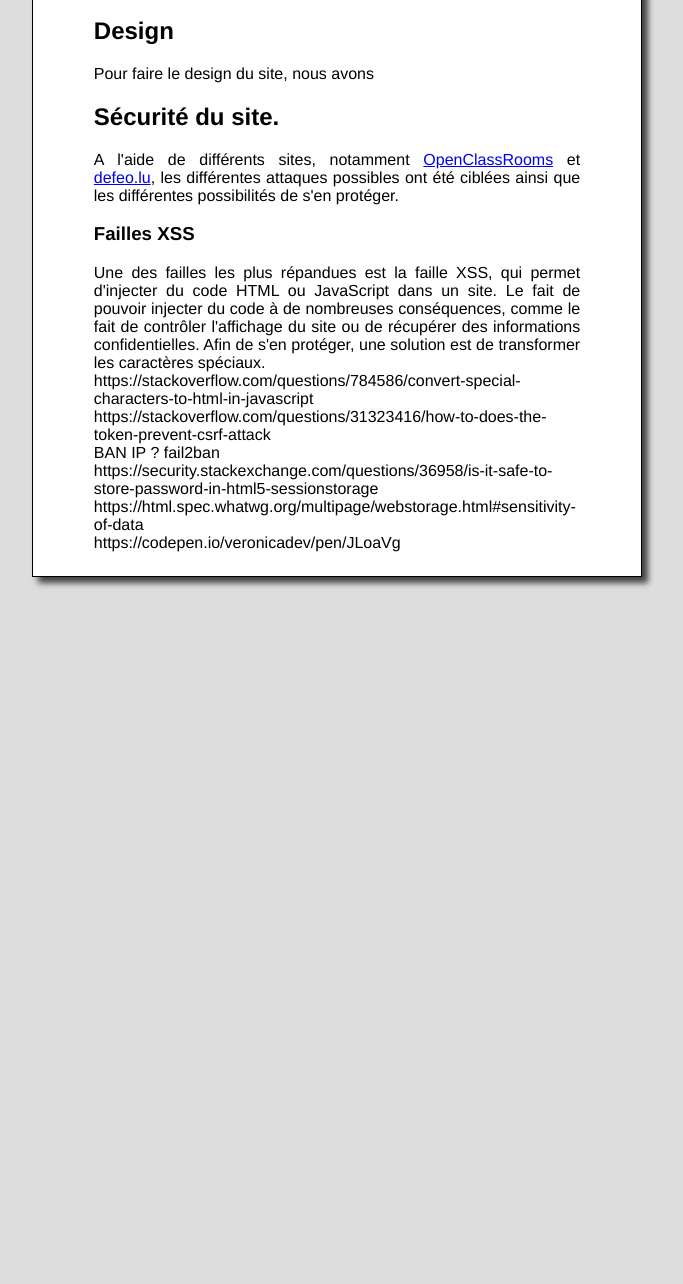
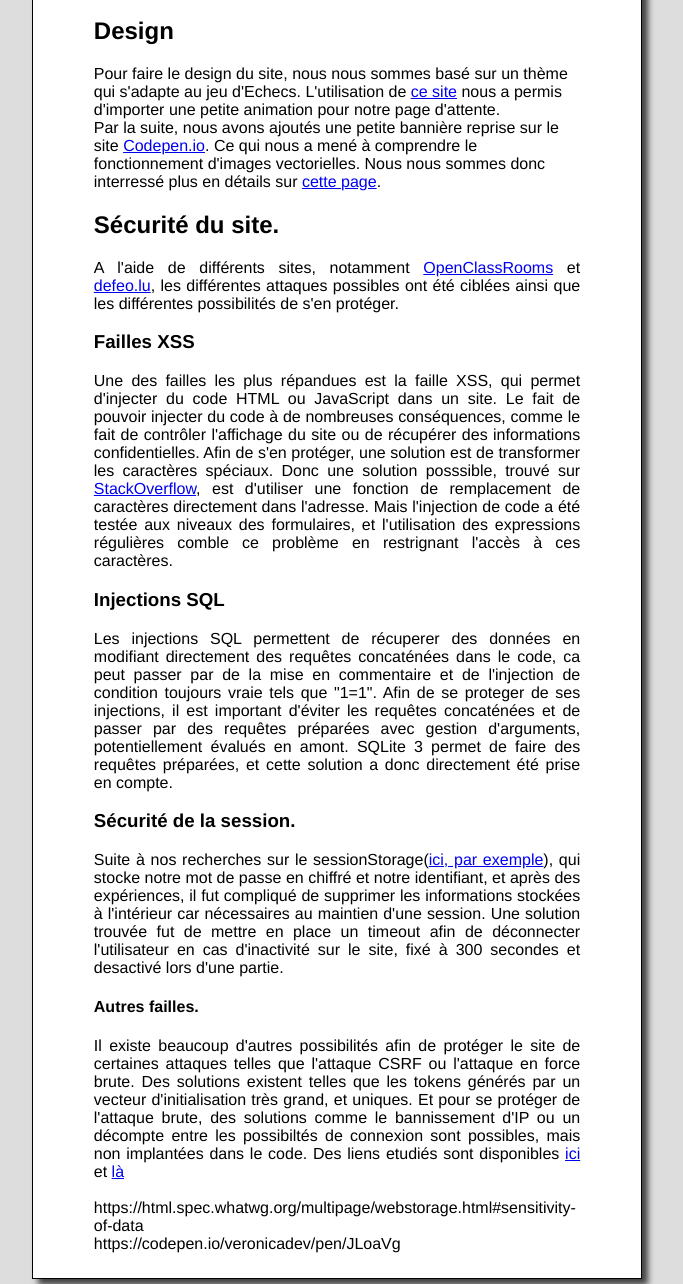
Before and after one commit to Seiro09/Rehearsal, a plain HTML site: page index.html in a window 1280 px wide. Shown: the part 2756-4040 px from the top of the page, without its empty margins (303-986 px from the left). Before the commit the page ends 3365 px from the top, so only its background shows below. Drawn offline with Linux system fonts and the light colour scheme.

Commit message:
📷🌚 Updated with Glitch

```diff
--- a/index.html
+++ b/index.html
@@ -36,7 +36,7 @@
         de partir sur un affichage en CSS plutôt que d'utiliser la balise canvas en HTML.
         En effet, le CSS semble plus maitrisé et connu dans le groupe, même s'il reste un outil puissant.
         De plus, étant donné un affichage assez simple, le CSS était bien plus adapté que la balise canvas
-        qui nécessite, de manipuler des objets graphiques.
+        qui nécessite de manipuler des objets graphiques.
         Enfin, l'utilisation de la balise canvas aurait necessité une phase d'apprentissage supplémentaire non négligeable,
         et dans le cadre du projet, cette phase n'était pas la bienvenue.
       </div>
@@ -114,7 +114,11 @@
         Design
       </h2>
       <div>
-        Pour faire le design du site, nous avons
+        Pour faire le design du site, nous nous sommes basé sur un thème qui s'adapte au jeu d'Echecs. L'utilisation de <a href = "https://loading.io/css/">ce site</a> nous a permis d'importer une petite animation pour notre page d'attente.
+        <br>
+        Par la suite, nous avons ajoutés une petite bannière reprise sur le site <a href = "https://codepen.io/veronicadev/pen/JLoaVg">Codepen.io</a>.
+        Ce qui nous a mené à comprendre le fonctionnement d'images vectorielles. Nous nous sommes donc interressé plus en détails sur
+        <a href = "https://developer.mozilla.org/fr/docs/Apprendre/HTML/Comment/Ajouter_des_images_vectorielles_%C3%A0_une_page_web">cette page</a>.
       </div>
       <h2 id="Failles">
         Sécurité du site.
@@ -126,13 +130,34 @@
         <div class="recherches">
           Une des failles les plus répandues est la faille XSS, qui permet d'injecter du code HTML ou JavaScript dans un site.
           Le fait de pouvoir injecter du code à de nombreuses conséquences, comme le fait de contrôler l'affichage du site ou de récupérer des informations confidentielles.
-          Afin de s'en protéger, une solution est de transformer les caractères spéciaux.
+          Afin de s'en protéger, une solution est de transformer les caractères spéciaux. Donc une solution posssible, trouvé sur <a href="https://stackoverflow.com/questions/784586/convert-special-characters-to-html-in-javascript">StackOverflow</a>, est d'utiliser une fonction de remplacement de caractères directement dans l'adresse.
+          Mais l'injection de code a été testée aux niveaux des formulaires, et l'utilisation des expressions régulières comble ce problème en restrignant l'accès à ces caractères.
 
         </div>
-        https://stackoverflow.com/questions/784586/convert-special-characters-to-html-in-javascript<br>
-        https://stackoverflow.com/questions/31323416/how-to-does-the-token-prevent-csrf-attack<br>
-        BAN IP ? fail2ban<br>
-        https://security.stackexchange.com/questions/36958/is-it-safe-to-store-password-in-html5-sessionstorage<br>
+
+        <h3>
+          Injections SQL
+        </h3>
+        <div>
+          Les injections SQL permettent de récuperer des données en modifiant directement des requêtes concaténées dans le code, ca peut passer par de la mise en commentaire et de l'injection de condition toujours vraie tels que "1=1".
+          Afin de se proteger de ses injections, il est important d'éviter les requêtes concaténées et de passer par des requêtes préparées avec gestion d'arguments, potentiellement évalués en amont.
+          SQLite 3 permet de faire des requêtes préparées, et cette solution a donc directement été prise en compte.
+        </div>
+        <h3>
+          Sécurité de la session.
+        </h3>
+        Suite à nos recherches sur le sessionStorage(<a href="https://security.stackexchange.com/questions/36958/is-it-safe-to-store-password-in-html5-sessionstorage">ici, par exemple</a>), qui stocke notre mot de passe en chiffré et notre identifiant, et après des expériences, il fut compliqué de supprimer les informations stockées à l'intérieur car
+        nécessaires au maintien d'une session. Une solution trouvée fut de mettre en place un timeout afin de déconnecter l'utilisateur en cas d'inactivité sur le site, fixé à 300 secondes et desactivé lors d'une partie.
+        <h4>
+          Autres failles.
+        </h4>
+        <div>
+          Il existe beaucoup d'autres possibilités afin de protéger le site de certaines attaques telles que l'attaque CSRF ou l'attaque en force brute. Des solutions existent telles que les tokens générés par un vecteur d'initialisation très grand, et uniques.
+          Et pour se protéger de l'attaque brute, des solutions comme le bannissement d'IP ou un décompte entre les possibiltés de connexion sont possibles, mais non implantées dans le code.
+          Des liens etudiés sont disponibles <a href="https://stackoverflow.com/questions/31323416/how-to-does-the-token-prevent-csrf-attack">ici</a> et <a href="https://www.supinfo.com/articles/single/6397-fail2ban">là</a>
+        </div>
+
+        <br>
         https://html.spec.whatwg.org/multipage/webstorage.html#sensitivity-of-data<br>
         https://codepen.io/veronicadev/pen/JLoaVg
       </div>
```
